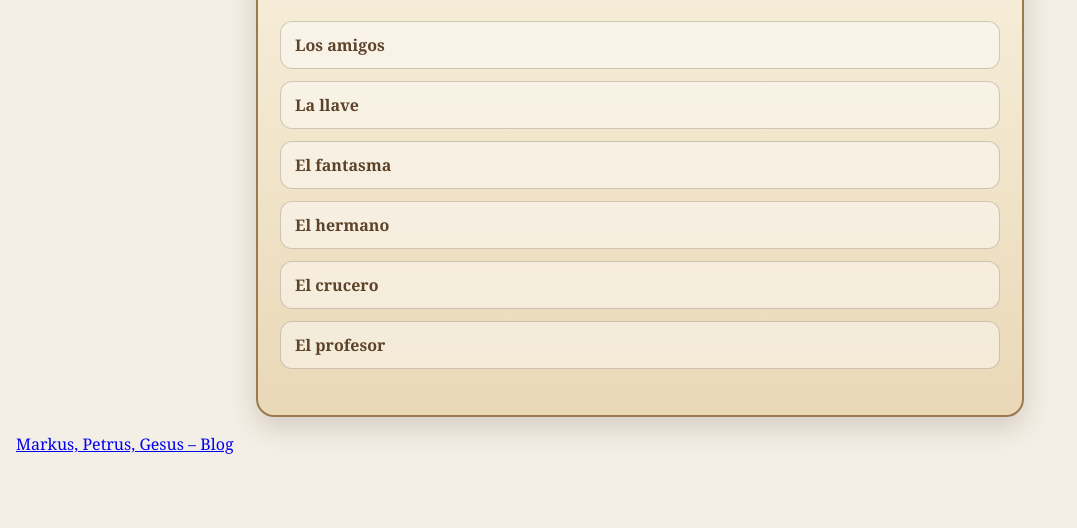
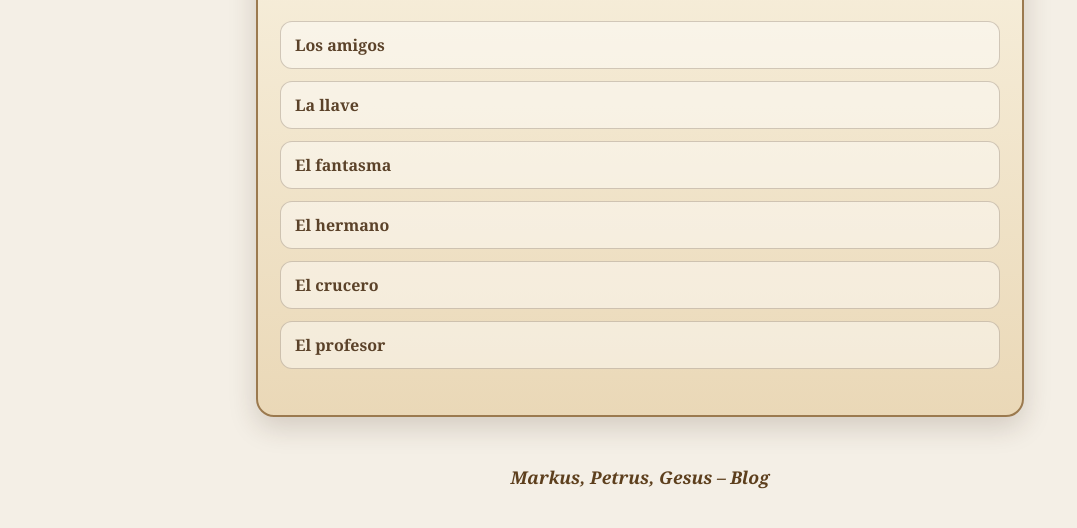
Before and after one commit to Pedro205618/coleccionderelatos, a plain HTML site: page index.html in a window 1280 px wide. Shown: the part 118-646 px from the top of the page, without its empty margins (0-1077 px from the left). Drawn offline with Linux system fonts and the light colour scheme.

Commit message:
Add styles for volver-blog section
Add styles for 'volver-blog' section with hover effects.

```diff
--- a/index.html
+++ b/index.html
@@ -78,6 +78,24 @@ h1{
 
 .back a:hover{
   text-decoration:underline;
+}
+
+ .volver-blog {
+  margin-top: 3rem;
+  text-align: center;
+}
+
+.volver-blog a {
+  font-family: Georgia, "Times New Roman", serif;
+  font-style: italic;
+  font-size: 1.1rem;
+  color: #5d3f1d;
+  text-decoration: none;
+  font-weight: bold;
+}
+
+.volver-blog a:hover {
+  text-decoration: underline;
 }
 
 #aiGame{
```
